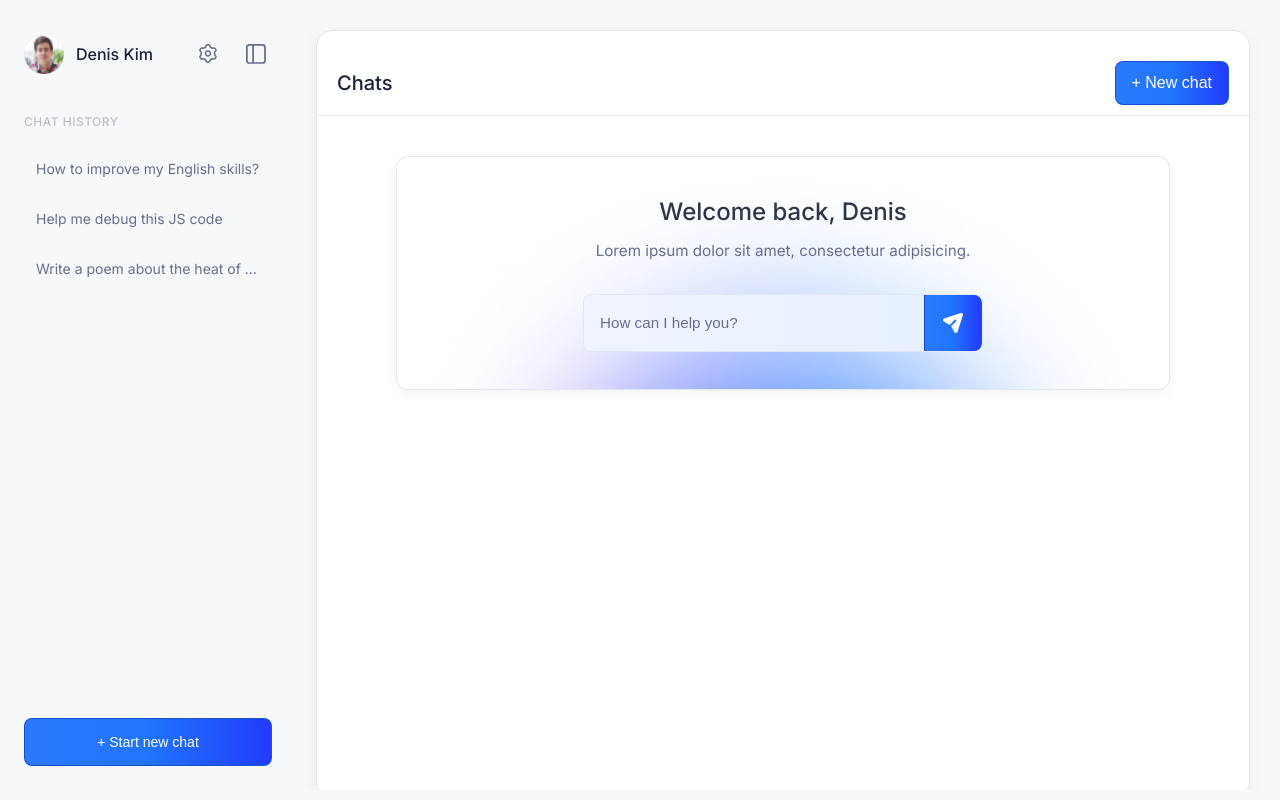
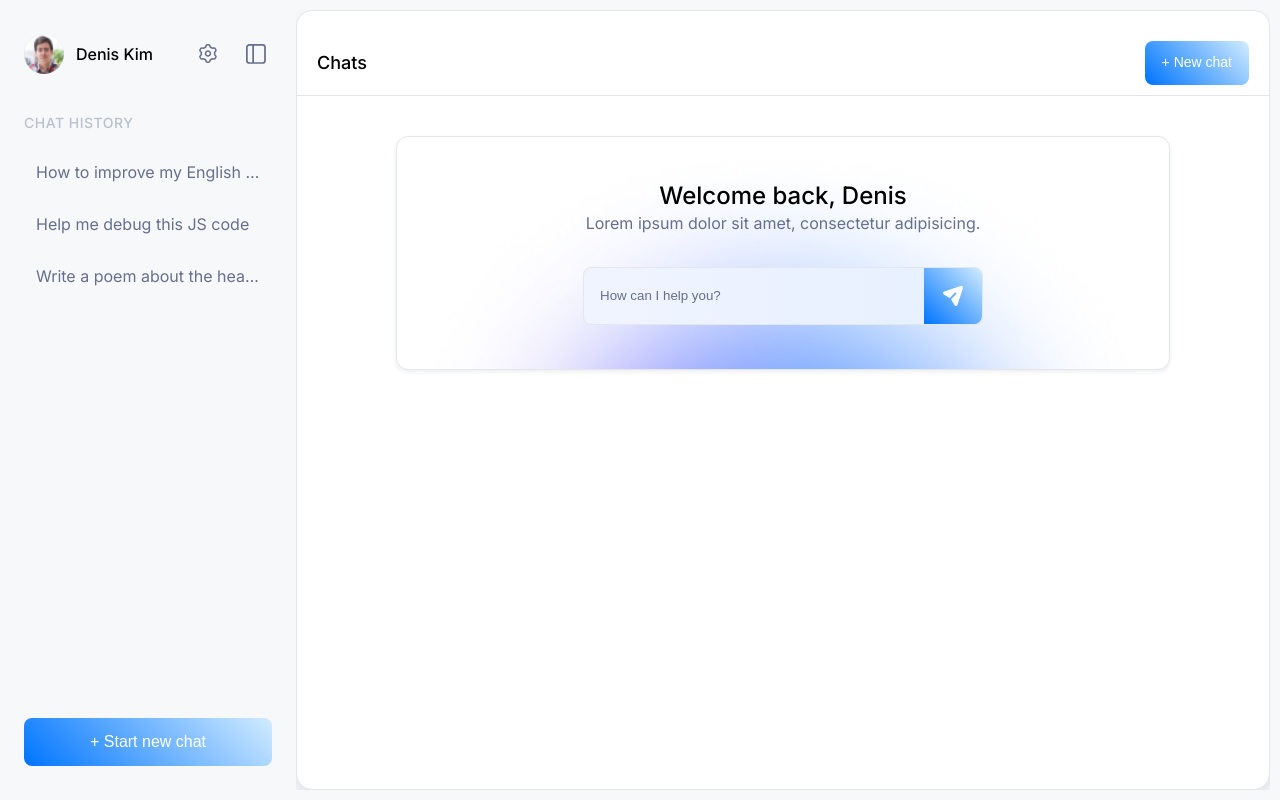
Before and after one commit to kimgetsu/LLM-Chat, a Vue app: page / in a window 1280 px wide. Built offline with nearby package versions, Linux system fonts and the light colour scheme.

Commit message:
Создано: variables.css / Обновлено: ChatArea, Sidebar, App.vue (убран script и style)

```diff
--- /dev/null
+++ b/src/assets/css/variables.css
@@ -0,0 +1,136 @@
+:root {
+    /* Primary colors */
+    --primary-100: #2388FF;
+    --primary-200: #FF2D46;
+    --primary-300: #FFC700;
+    --primary-400: #63DE77;
+
+    /* Secondary colors */
+    --secondary-100: #1777E7;
+    --secondary-200: #F6FAFF;
+    --secondary-300: #6D39E4;
+    --secondary-400: #F2ECFF;
+    --secondary-500: #FF649C;
+    --secondary-600: #FFEFF5;
+    --secondary-700: #3AACFF;
+    --secondary-800: #DBF0FF;
+
+    /* Neutral colors */
+    --neutral-100: #FFFFFF;
+    --neutral-200: #F7F8FA;
+    --neutral-300: #F0F2F5;
+    --neutral-400: #E3E6EA;
+    --neutral-500: #BAC0CC;
+    --neutral-600: #666F8D;
+    --neutral-700: #353E5C;
+    --neutral-800: #19213D;
+
+    /* Overlay colors */
+    --overlay-light-100: #FFFFFF66;
+    --overlay-light-200: #FFFFFF80;
+    --overlay-light-300: #FFFFFFA6;
+    --overlay-light-400: #FFFFFFCC;
+
+    --overlay-dark-100: #19213D66;
+    --overlay-dark-200: #19213D80;
+    --overlay-dark-300: #19213DA6;
+    --overlay-dark-400: #19213DCC;
+
+    /* Gradient colors */
+    --red-gradient: linear-gradient(47deg, #DF001B -1.87%, #FFDDDF 101.87%);
+    --yellow-gradient: linear-gradient(45deg, #FF9416 0%, #FFE03A 100%);
+    --blue-gradient: linear-gradient(45deg, #0075FF 0%, #D0EBFF 100%);
+    --green-gradient: linear-gradient(45deg, #3ACD52 0%, #7DFFA2 100%);
+
+    /* Shadows */
+    --sh-neutral-small: 0px 1px 3px 0px #19213D1A;
+    --sh-neutral-regular: 0px 2px 4px 0px #19213D14;
+    --sh-neutral-medium: 0px 8px 15px 0px #19213D1A;
+    --sh-neutral-large: 0px 8px 24px 0px #19213D1F;
+
+    --sh-primary-small: 0px 0px 2px 0px #4D91E13B;
+    --sh-primary-regular: 0px 4px 8px 0px #4D91E11A;
+    --sh-primary-medium: 0px 8px 15px 0px #4D91E11A;
+    --sh-primary-large: 0px 8px 24px 0px #4D91E11A;
+
+    --sh-secondary-small: 0px 0px 2px 0px #9B202F1A;
+    --sh-secondary-regular: 0px 4px 8px 0px #9B202F1A;
+    --sh-secondary-medium: 0px 8px 15px 0px #9B202F1A;
+    --sh-secondary-large: 0px 8px 24px 0px #9B202F24;
+}
+
+
+/* Fonts */
+
+.regular {
+font-weight: 400;
+}
+
+.medium {
+font-weight: 500;
+}
+
+.d-10 {
+    font-size: 72px;
+    line-height: 115%;
+}
+
+.d-9 {
+    font-size: 60px;
+    line-height: 115%;
+}
+
+.d-8 {
+    font-size: 48px;
+    line-height: 125%;
+}
+
+.d-7 {
+    font-size: 36px;
+    line-height: 125%;
+}
+
+.d-6 {
+    font-size: 30px;
+    line-height: 125%;
+}
+
+.d-5 {
+    font-size: 24px;
+    line-height: 125%;
+}
+
+.d-4 {
+    font-size: 20px;
+    line-height: 125%;
+}
+
+.d-3 {
+    font-size: 18px;
+    line-height: 125%;
+}
+
+.d-2 {
+    font-size: 16px;
+    line-height: 125%;
+}
+
+.d-1 {
+    font-size: 14px;
+    line-height: 125%;
+}
+
+.p-large {
+    font-size: 18px;
+    line-height: 150%;
+}
+
+.p-default {
+    font-size: 16px;
+    line-height: 150%;
+}
+
+.p-small {
+    font-size: 14px;
+    line-height: 150%;
+}
--- a/src/components/ChatArea.vue
+++ b/src/components/ChatArea.vue
@@ -1,9 +1,9 @@
 <template>
     <div class="chat-container">
         <header class="chat-header">
-            <h1>Chats</h1>
+            <h1 class="d-3 medium">Chats</h1>
             <div class="btn-border">
-                <button>+ New chat</button>
+                <button class="d-1 medium">+ New chat</button>
             </div>
         </header>
 
@@ -11,14 +11,14 @@
             <div class="welcome-card">
                 <div class="welcome-content">
                     <div class="text-section">
-                        <h2>Welcome back, Denis</h2>
-                        <p>Lorem ipsum dolor sit amet, consectetur adipisicing.</p>
+                        <h2 class="d-5 medium">Welcome back, Denis</h2>
+                        <p class="p-default regular">Lorem ipsum dolor sit amet, consectetur adipisicing.</p>
                     </div>
                     <form class="input-section">
                         <input type="text" placeholder="How can I help you?">
                         <div class="btn-border">
                             <button type="submit">
-                                <img src="../assets/icons/SubmitBtn.svg" alt="">
+                                <img src="/src/assets/icons/SubmitBtn.svg" alt="">
                             </button>
                         </div>
                     </form>
@@ -40,13 +40,12 @@
 }
 
 .chat-container {
-    background: white;
-    min-height: 96vh; /* Всё ещё не понял как исправить ситуацию */
+    background: var(--neutral-100);
+    height: 100%;
     padding: 20px;
     border-radius: 16px;
-    box-shadow: 0 4px 20px rgba(0, 0, 0, 0.05);
-    border: 1px solid #e2e8f0;
-    margin: 20px;
+    box-shadow: var(--sh-neutral-medium);
+    border: 1px solid var(--neutral-400);
 }
 
 .chat-header {
@@ -54,19 +53,13 @@
     justify-content: space-between;
     align-items: center;
     padding: 10px 20px;
-    border-bottom: 1px solid #e2e8f0;
+    border-bottom: 1px solid var(--neutral-400);
     margin: 0 -20px 20px -20px;
-    background: white;
-}
-
-.chat-header h1 {
-    font-weight: 500;
-    font-size: 1.25rem;
-    color: #19213D;
+    background: var(--neutral-100);
 }
 
 .btn-border {
-    background: linear-gradient(to right, #174BD2, #185AC2);
+    background: var(--blue-gradient);
     border-radius: 8px;
     padding: 1px;
     display: inline-block;
@@ -74,44 +67,42 @@
 }
 
 .btn-border button {
-    background: linear-gradient(to right, #2B7AFB, #2174FD, #213BFD);
+    background: var(--blue-gradient);
     border: none;
     outline: none;
     border-radius: 7px;
     padding: 12px 16px;
-    color: white;
+    color: var(--neutral-100);
     cursor: pointer;
-    font-size: 1rem;
     width: 100%;
     height: 100%;
-    font-weight: 500;
     transition: background 0.3s ease;
 }
 
 .btn-border:hover {
-    background: linear-gradient(to right, #1443b8, #1552b0);
+    background: linear-gradient(45deg, #0068E5 0%, #B8DDFF 100%);
 }
 
 .btn-border:hover button {
-    background: linear-gradient(to right, #266de0, #1e68e0, #1d36e0);
+    background: linear-gradient(45deg, #0068E5 0%, #B8DDFF 100%);
 }
 
 .welcome-card {
     position: relative;
-    background-color: white;
+    background-color: var(--neutral-100);
     background-image: url('/src/assets/icons/BackgroundInput.png');
     background-size: cover;
     background-position: center;
     background-repeat: no-repeat;
     border-radius: 12px;
     padding: 30px;
-    box-shadow: 0 4px 12px rgba(0, 0, 0, 0.05);
+    box-shadow: var(--sh-neutral-regular);
     margin: 0 auto;
     min-width: 300px;
     max-width: 774px;
     width: 100%;
     height: 234px;
-    border: 1px solid #e2e8f0;
+    border: 1px solid var(--neutral-400);
     display: flex;
     align-items: center;
     justify-content: center;
@@ -126,32 +117,21 @@
     gap: 32px;
 }
 
-/* Текстовая секция */
 .text-section {
     width: 400px;
     text-align: center;
 }
 
-.text-section h2 {
-    font-size: 1.5rem;
-    font-weight: 500;
-    margin-bottom: 10px;
-    color: #2d3748;
+.text-section p {
+    color: var(--neutral-600);
 }
 
-.text-section p {
-    color: #666F8D;
-    margin: 0;
-    font-weight: 400;
-    font-size: 0.95rem;
-    line-height: 1.4;
-}
 .input-section {
     display: flex;
-    background: linear-gradient(to right, #f0f4ff, #e6f0ff);
+    background: linear-gradient(to right, #f0f4ff, #e6f0ff); /* Возможно вынести */
     border-radius: 8px;
     overflow: hidden;
-    border: 1px solid #e2e8f0;
+    border: 1px solid var(--neutral-400);
     width: 400px;
     height: 58px;
 }
@@ -162,18 +142,15 @@
     border: none;
     background: transparent;
     outline: none;
-    font-size: 1rem;
-    color: #2d3748;
+    color: var(--neutral-700);
 }
 
 .input-section input::placeholder {
-    color: #666F8D;
-    font-weight: 400;
-    font-size: 0.95rem;
+    color: var(--neutral-600);
 }
 
 .input-section .btn-border {
-    background: linear-gradient(to right, #174BD2, #185AC2);
+    background: var(--blue-gradient);
     border-radius: 0 8px 8px 0;
     height: 100%;
     display: flex;
@@ -182,7 +159,7 @@
 }
 
 .input-section .btn-border button {
-    background: linear-gradient(to right, #2B7AFB, #2174FD, #213BFD);
+    background: var(--blue-gradient);
     border-radius: 0 7px 7px 0;
     padding: 0;
     width: 56px;
@@ -198,11 +175,11 @@
 }
 
 .input-section .btn-border:hover {
-    background: linear-gradient(to right, #1443b8, #1552b0);
+    background: linear-gradient(45deg, #0068E5 0%, #B8DDFF 100%);
 }
 
 .input-section .btn-border:hover button {
-    background: linear-gradient(to right, #266de0, #1e68e0, #1d36e0);
+    background: linear-gradient(45deg, #0068E5 0%, #B8DDFF 100%);
 }
 
 @media (max-width: 1023px) {
@@ -216,13 +193,8 @@
         margin: 0 -20px 15px -20px;
     }
 
-    .chat-header h1 {
-        font-size: 1.1rem;
-    }
-
     .btn-border button {
         padding: 10px 14px;
-        font-size: 0.95rem;
     }
 
     .welcome-card {
@@ -240,22 +212,9 @@
         width: 350px;
     }
 
-    .text-section h2 {
-        font-size: 1.4rem;
-    }
-
-    .text-section p {
-        font-size: 0.9rem;
-    }
-
     .input-section {
         width: 350px;
         height: 52px;
-    }
-
-    .input-section input,
-    .input-section input::placeholder {
-        font-size: 0.95rem;
     }
 
     .input-section .btn-border button {
@@ -280,17 +239,12 @@
         margin: 0 -15px 15px -15px;
     }
 
-    .chat-header h1 {
-        font-size: 1rem;
-    }
-
     .btn-border {
         border-radius: 6px;
     }
 
     .btn-border button {
         padding: 8px 12px;
-        font-size: 0.9rem;
         border-radius: 5px;
     }
 
@@ -309,14 +263,6 @@
         max-width: 400px;
     }
 
-    .text-section h2 {
-        font-size: 1.3rem;
-    }
-
-    .text-section p {
-        font-size: 0.85rem;
-    }
-
     .input-section {
         width: 100%;
         max-width: 400px;
@@ -326,11 +272,6 @@
 
     .input-section input {
         padding: 10px 12px;
-        font-size: 0.9rem;
-    }
-
-    .input-section input::placeholder {
-        font-size: 0.9rem;
     }
 
     .input-section .btn-border {
@@ -359,13 +300,8 @@
         margin: 0 -12px 12px -12px;
     }
 
-    .chat-header h1 {
-        font-size: 0.9rem;
-    }
-
     .btn-border button {
         padding: 6px 10px;
-        font-size: 0.8rem;
     }
 
     .welcome-card {
@@ -377,25 +313,12 @@
         gap: 20px;
     }
 
-    .text-section h2 {
-        font-size: 1.1rem;
-    }
-
-    .text-section p {
-        font-size: 0.8rem;
-    }
-
     .input-section {
         height: 46px;
     }
 
     .input-section input {
         padding: 8px 10px;
-        font-size: 0.85rem;
-    }
-
-    .input-section input::placeholder {
-        font-size: 0.85rem;
     }
 
     .input-section .btn-border button {
--- a/src/components/Sidebar.vue
+++ b/src/components/Sidebar.vue
@@ -8,35 +8,34 @@
             alt="Avatar"
             class="avatar"
           >
-          <p v-if="!isCollapsed" class="username">Denis Kim</p>
+          <p v-if="!isCollapsed" class="d-2 medium username">Denis Kim</p>
         </div>
         <div class="header-actions" :class="{'collapsed': isCollapsed}">
-          <!-- Иконка настроек всегда видна -->
           <button type="button">
-            <img src="../assets/icons/Settings.svg" alt="Settings" class="icon">
+            <img src="/src/assets/icons/Settings.svg" alt="Settings" class="icon">
           </button>
           <button type="button" @click="toggleCollapse" class="collapse-btn">
-            <img src="../assets/icons/Sidebar.svg" alt="Toggle sidebar" class="icon">
+            <img src="/src/assets/icons/Sidebar.svg" alt="Toggle sidebar" class="icon">
           </button>
         </div>
       </header>
 
       <section v-if="!isCollapsed" class="chat-history">
-        <h2 class="history-title">CHAT HISTORY</h2>
+        <h2 class="d-1 medium history-title">CHAT HISTORY</h2>
         <ul class="chat-list">
           <li class="chat-item">
             <a href="#" class="chat-link">
-              <span class="chat-title">How to improve my English skills?</span>
+              <span class="d-2 regular chat-title">How to improve my English skills?</span>
             </a>
           </li>
           <li class="chat-item">
             <a href="#" class="chat-link">
-              <span class="chat-title">Help me debug this JS code</span>
+              <span class="d-2 regular chat-title">Help me debug this JS code</span>
             </a>
           </li>
           <li class="chat-item">
             <a href="#" class="chat-link">
-              <span class="chat-title">Write a poem about the heat of her hair, the coals in a January fire and how I burn in it</span>
+              <span class="d-2 regular chat-title">Write a poem about the heat of her hair, the coals in a January fire and how I burn in it</span>
             </a>
           </li>
         </ul>
@@ -44,7 +43,7 @@
 
       <footer v-if="!isCollapsed" class="sidebar-footer">
         <div class="btn-border">
-          <button>+ Start new chat</button>
+          <button class="d-2 medium">+ Start new chat</button>
         </div>
       </footer>
     </div>
@@ -82,7 +81,7 @@ const toggleCollapse = () => {
 .sidebar {
   width: 296px;
   min-width: 296px;
-  background: #F7F8FA;
+  background: var(--neutral-200);
   display: flex;
   flex-direction: column;
   height: 100%;
@@ -153,16 +152,12 @@ const toggleCollapse = () => {
   height: 40px;
   border-radius: 50%;
   object-fit: cover;
-  background: #e2e8f0;
+  background: var(--neutral-400);
   flex-shrink: 0;
 }
 
 .username {
   margin: 0;
-  font-weight: 500;
-  font-size: 16px;
-  line-height: 130%;
-  color: #19213D;
   white-space: nowrap;
   overflow: hidden;
   text-overflow: ellipsis;
@@ -190,14 +185,14 @@ const toggleCollapse = () => {
   display: flex;
   align-items: center;
   justify-content: center;
-  color: #666F8D;
+  color: var(--neutral-600);
   transition: all 0.2s ease;
   padding: 0;
   flex-shrink: 0;
 }
 
 .header-actions button:hover {
-  background: #e2e8f0;
+  background: var(--neutral-400);
 }
 
 .icon {
@@ -213,13 +208,10 @@ const toggleCollapse = () => {
 }
 
 .history-title {
-  font-size: 12px;
-  font-weight: 500;
-  line-height: 130%;
-  color: #BAC0CC;
   text-transform: uppercase;
   margin: 0 0 16px 0;
   letter-spacing: 0.5px;
+  color: var(--neutral-500);
 }
 
 .chat-list {
@@ -240,17 +232,14 @@ const toggleCollapse = () => {
   display: block;
   padding: 14px 12px;
   text-decoration: none;
-  color: #666F8D;
+  color: var(--neutral-600);
   border-radius: 8px;
   transition: all 0.2s ease;
-  font-weight: 400;
-  font-size: 14px;
-  line-height: 130%;
   background: transparent;
 }
 
 .chat-link:hover {
-  background: #e2e8f0;
+  background: var(--neutral-400);
 }
 
 .chat-title {
@@ -266,7 +255,7 @@ const toggleCollapse = () => {
 }
 
 .btn-border {
-  background: linear-gradient(90deg, #174BD2, #185AC2);
+  background: var(--blue-gradient);
   border-radius: 8px;
   display: block;
   width: 100%;
@@ -276,18 +265,15 @@ const toggleCollapse = () => {
 }
 
 .btn-border button {
-  background: linear-gradient(90deg, #2B7AFB, #2174FD, #213BFD);
+  background: var(--blue-gradient);
   border: none;
   outline: none;
   border-radius: 7px;
   padding: 0;
-  color: white;
+  color: var(--neutral-100);
   cursor: pointer;
-  font-size: 14px;
-  line-height: 130%;
   width: 100%;
   height: 100%;
-  font-weight: 500;
   display: flex;
   align-items: center;
   justify-content: center;
@@ -295,11 +281,11 @@ const toggleCollapse = () => {
 }
 
 .btn-border:hover {
-  background: linear-gradient(90deg, #1443b8, #1552b0);
+  background: linear-gradient(45deg, #0068E5 0%, #B8DDFF 100%);
 }
 
 .btn-border:hover button {
-  background: linear-gradient(90deg, #266de0, #1e68e0, #1d36e0);
+  background: linear-gradient(45deg, #0068E5 0%, #B8DDFF 100%);
 }
 
 @media (max-width: 1023px) {
@@ -313,17 +299,11 @@ const toggleCollapse = () => {
   }
 
   .username {
-    font-size: 14px;
     max-width: 120px;
-  }
-
-  .history-title {
-    font-size: 11px;
   }
 
   .chat-link {
     padding: 12px 10px;
-    font-size: 13px;
   }
 
   .btn-border {
@@ -352,7 +332,7 @@ const toggleCollapse = () => {
   .sidebar:not(.collapsed) {
     width: 280px;
     min-width: 280px;
-    box-shadow: 4px 0 20px rgba(0, 0, 0, 0.1);
+    box-shadow: var(--sh-neutral-medium);
     z-index: 100;
   }
 
@@ -365,17 +345,11 @@ const toggleCollapse = () => {
   }
 
   .username {
-    font-size: 15px;
     max-width: 140px;
-  }
-
-  .history-title {
-    font-size: 11px;
   }
 
   .chat-link {
     padding: 12px 10px;
-    font-size: 13px;
   }
 
   .btn-border {
--- a/src/main.ts
+++ b/src/main.ts
@@ -3,7 +3,7 @@ import './style.css'
 import App from './App.vue'
 import { pinia } from './stores'
 import { router } from './router'
-
+import './assets/css/variables.css'
 
 createApp(App)
     .use(pinia)
```
Also changed, not shown: src/App.vue (+0 -8 lines).
